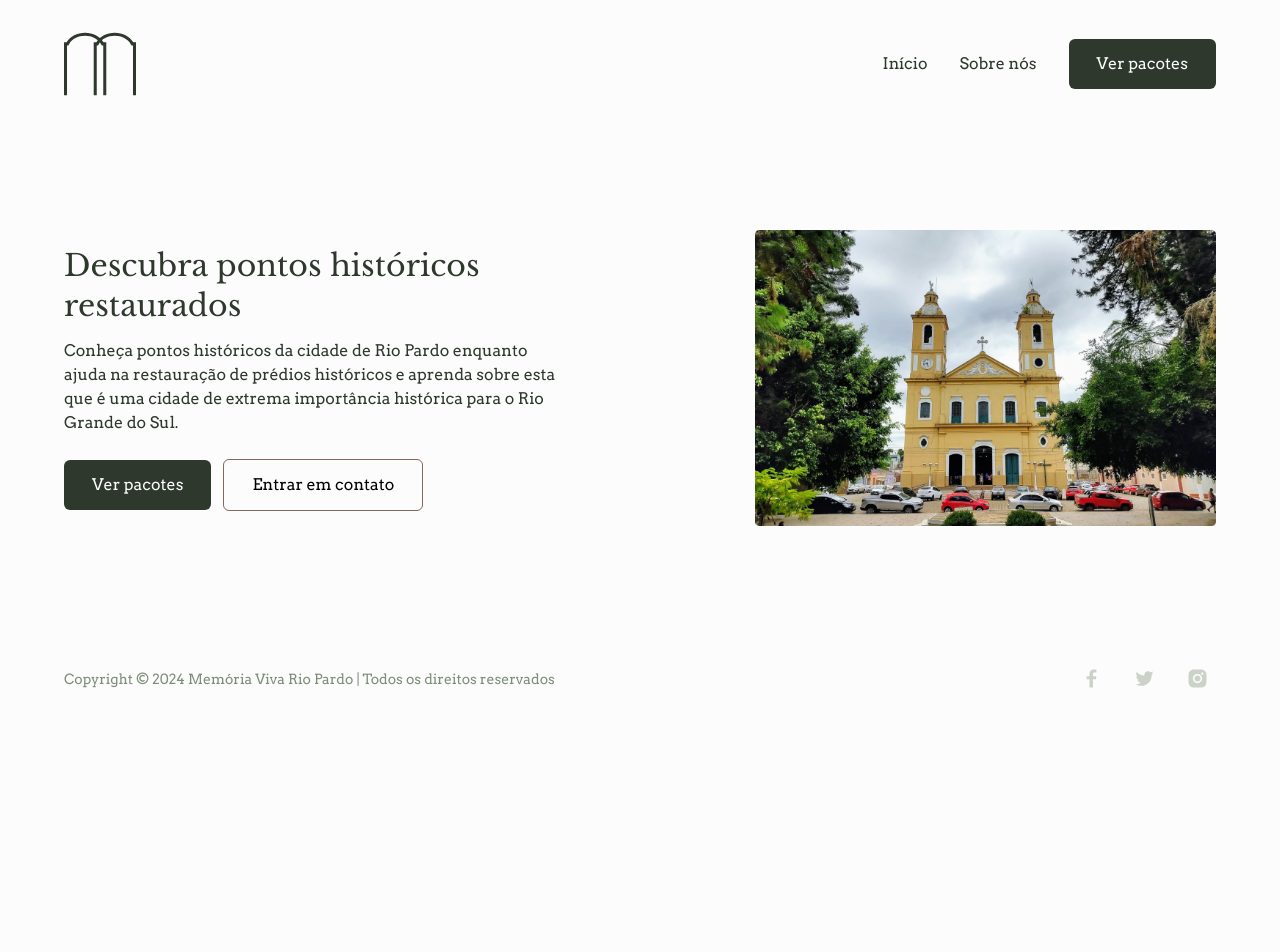
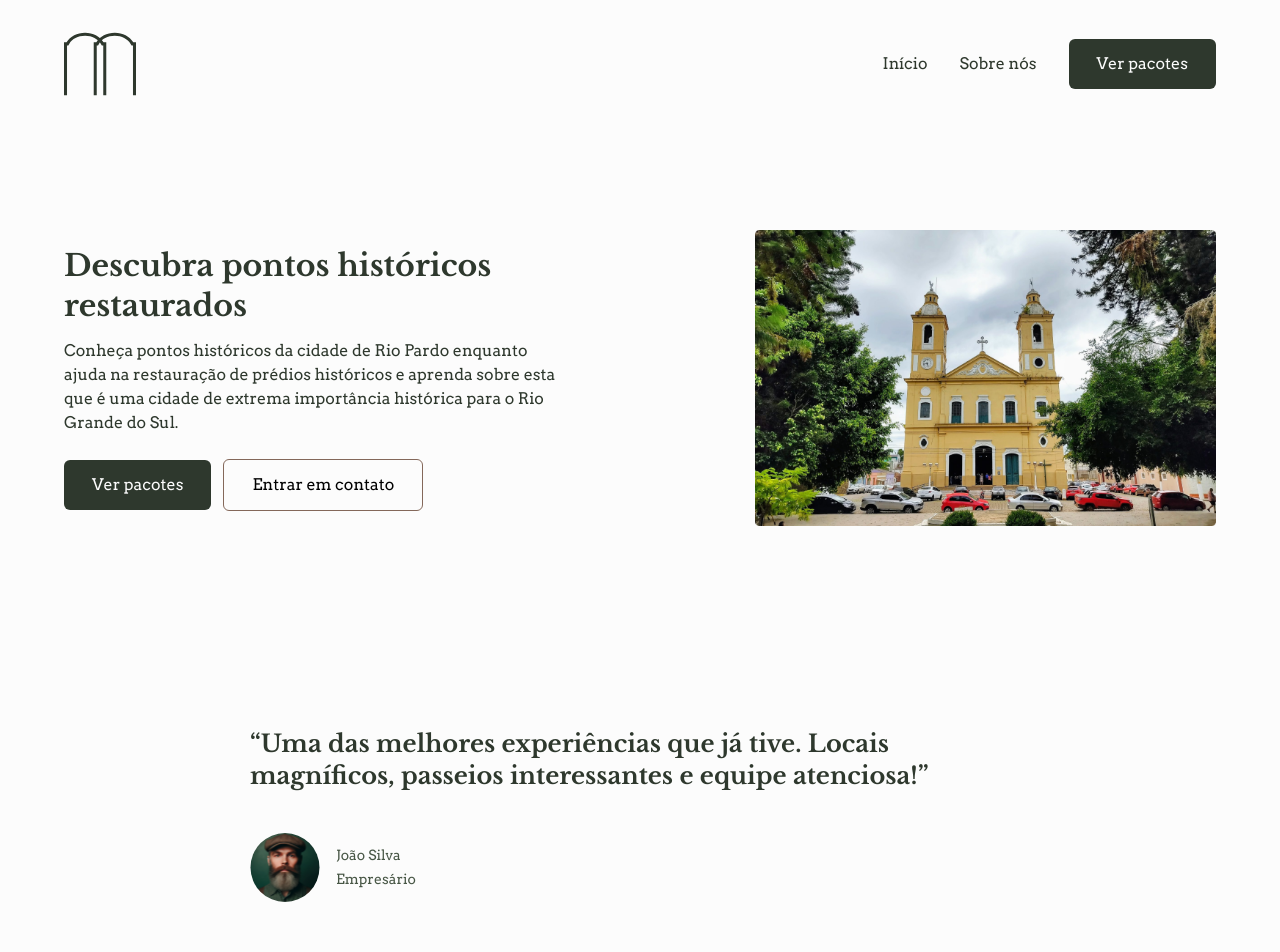
Before and after one commit to EduVieira131/memoria-viva-rio-pardo, a Next.js app: page / in a window 1280 px wide. Shown: the top 952 px of the page. Before the commit the page ends 800 px from the top, so only its background shows below. Built offline with nearby package versions, Linux system fonts and the light colour scheme.

Commit message:
:feat: Create feedback section

```diff
--- a/src/pages/index.tsx
+++ b/src/pages/index.tsx
@@ -2,6 +2,8 @@ import { Button } from "@/components/ui/button";
 import Head from "next/head";
 import Image from "next/image";
 import Link from "next/link";
+
+import Avatar from "../../public/avatar.svg";
 
 export default function Home() {
   return (
@@ -16,7 +18,7 @@ export default function Home() {
         >
           <div className="flex flex-col gap-6">
             <div className="flex flex-col gap-3 max-w-[500px]">
-              <h1 className="font-display text-3xl text-green-800 leading-[135%]">
+              <h1 className="font-display text-3xl text-green-800 leading-[135%] font-bold">
                 Descubra pontos históricos restaurados
               </h1>
               <p className="text-base text-pretty text-green-800">
@@ -47,6 +49,27 @@ export default function Home() {
             className="w-[40%]"
           />
         </section>
+
+        <section className="mx-auto my-[100px] w-[780px] flex flex-col gap-10">
+          <h2 className="font-display leading-[135%] text-2xl text-green-800 font-bold">
+            “Uma das melhores experiências que já tive. Locais magníficos,
+            passeios interessantes e equipe atenciosa!”
+          </h2>
+
+          <div className="flex items-center gap-4">
+            <Image
+              src={Avatar}
+              alt="Avatar de um homem de barba e chapéu"
+              width={70}
+              height={70}
+            />
+
+            <div className="flex flex-col gap-1">
+              <span className="text-sm text-green-600">João Silva</span>
+              <span className="text-sm text-green-600">Empresário</span>
+            </div>
+          </div>
+        </section>
       </main>
     </>
   );
```
Also changed, not shown: public/avatar.svg (added).
